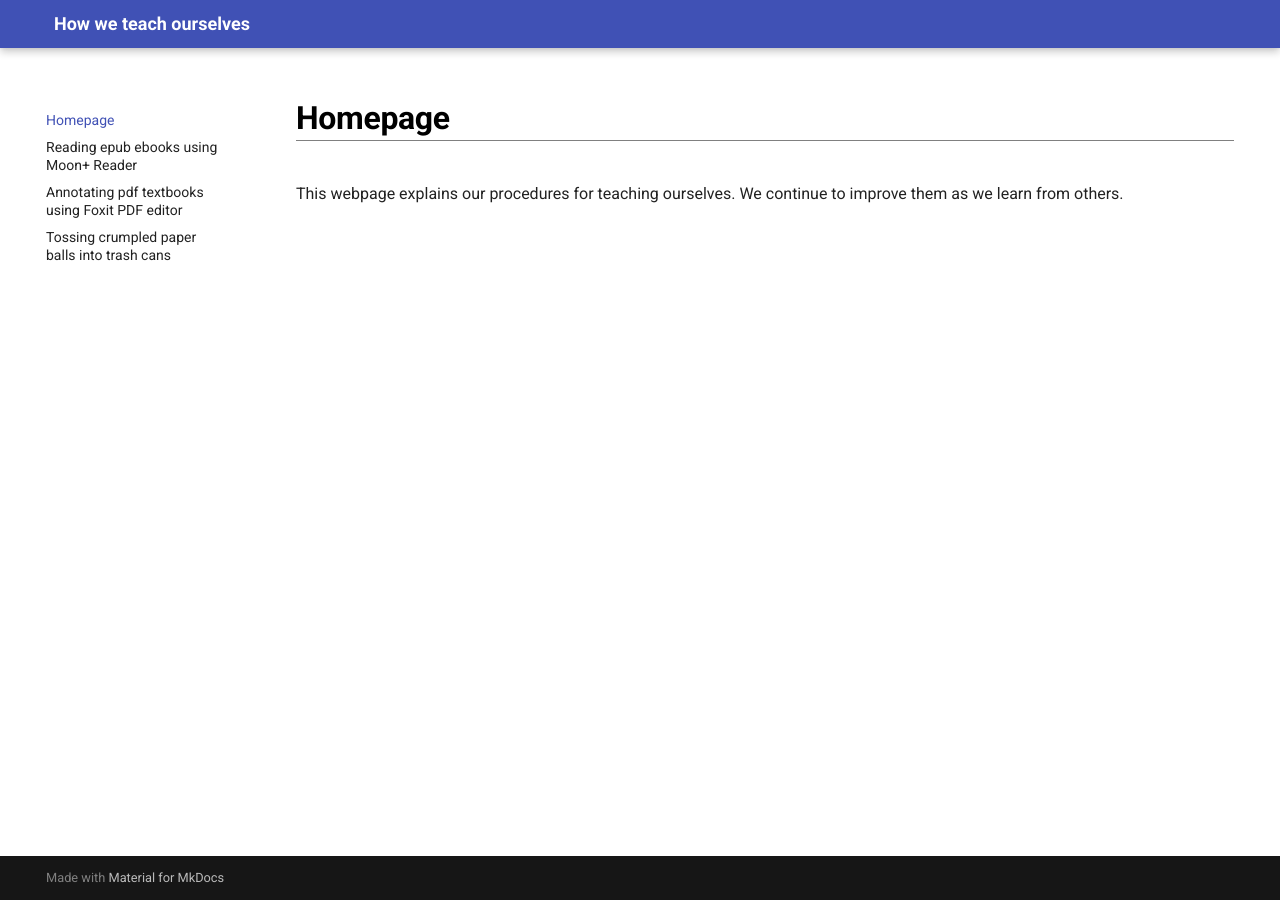
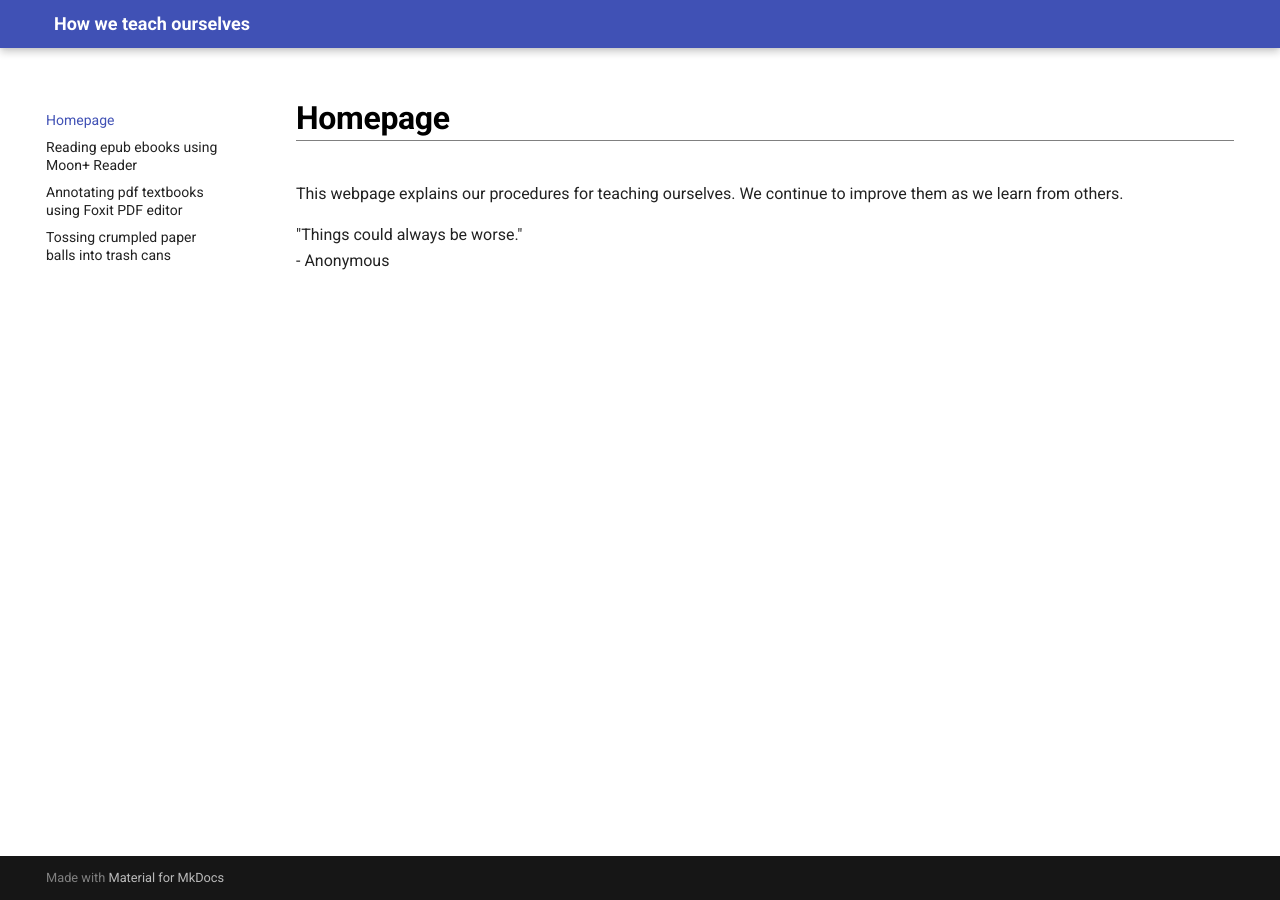
Before and after one commit to maximilian-ho/how-we-teach-ourselves, an MkDocs documentation site: the page built from docs/index.md, in a window 1280 px wide. Built offline with MkDocs 1.6.1 and Material for MkDocs 9.7.7, drawn with Linux system fonts in a browser that asks for light colours.

Commit message:
Update index.md

```diff
--- a/docs/index.md
+++ b/docs/index.md
@@ -1,3 +1,6 @@
 # Homepage
 
 This webpage explains our procedures for teaching ourselves. We continue to improve them as we learn from others.
+
+"Things could always be worse."
+\- Anonymous
```
